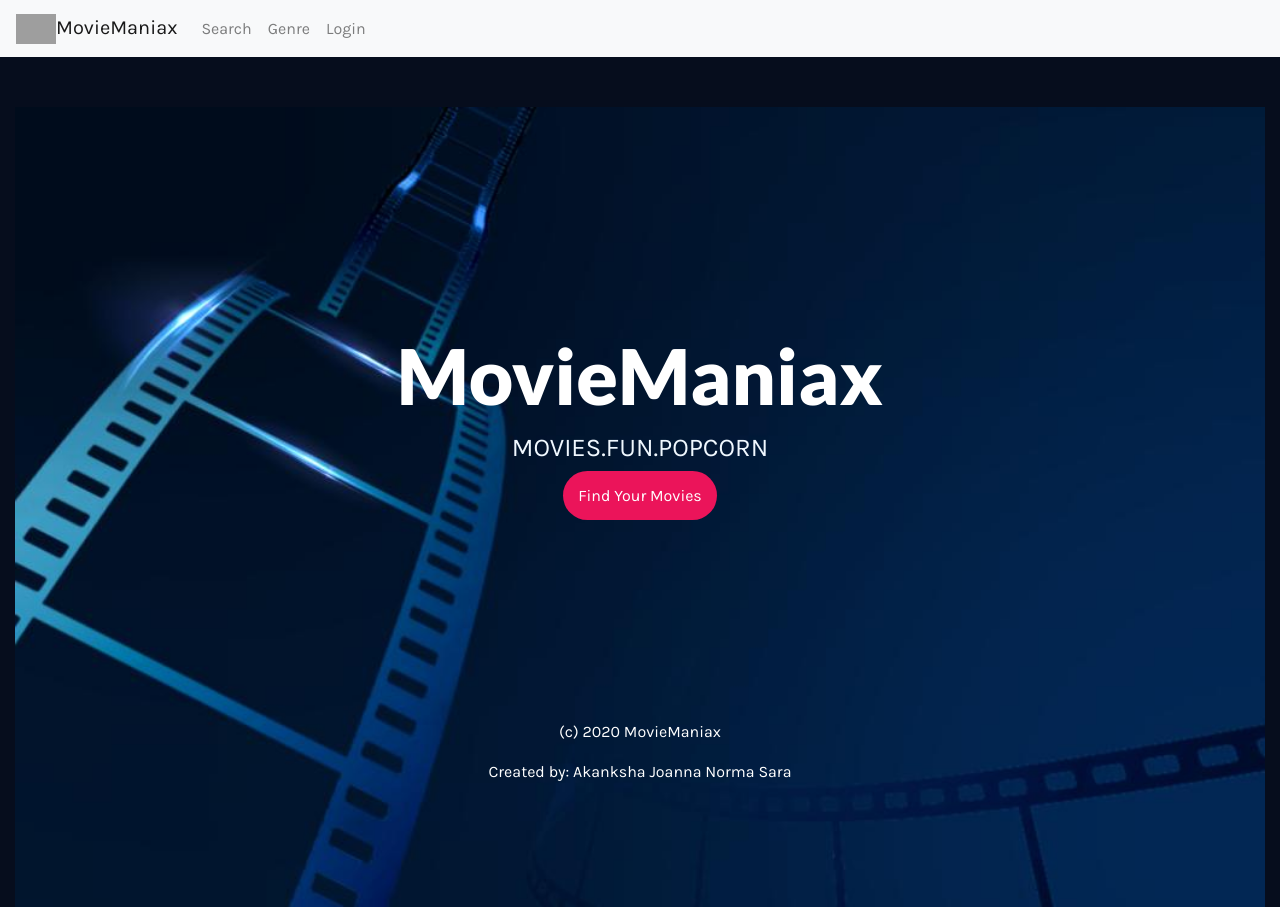
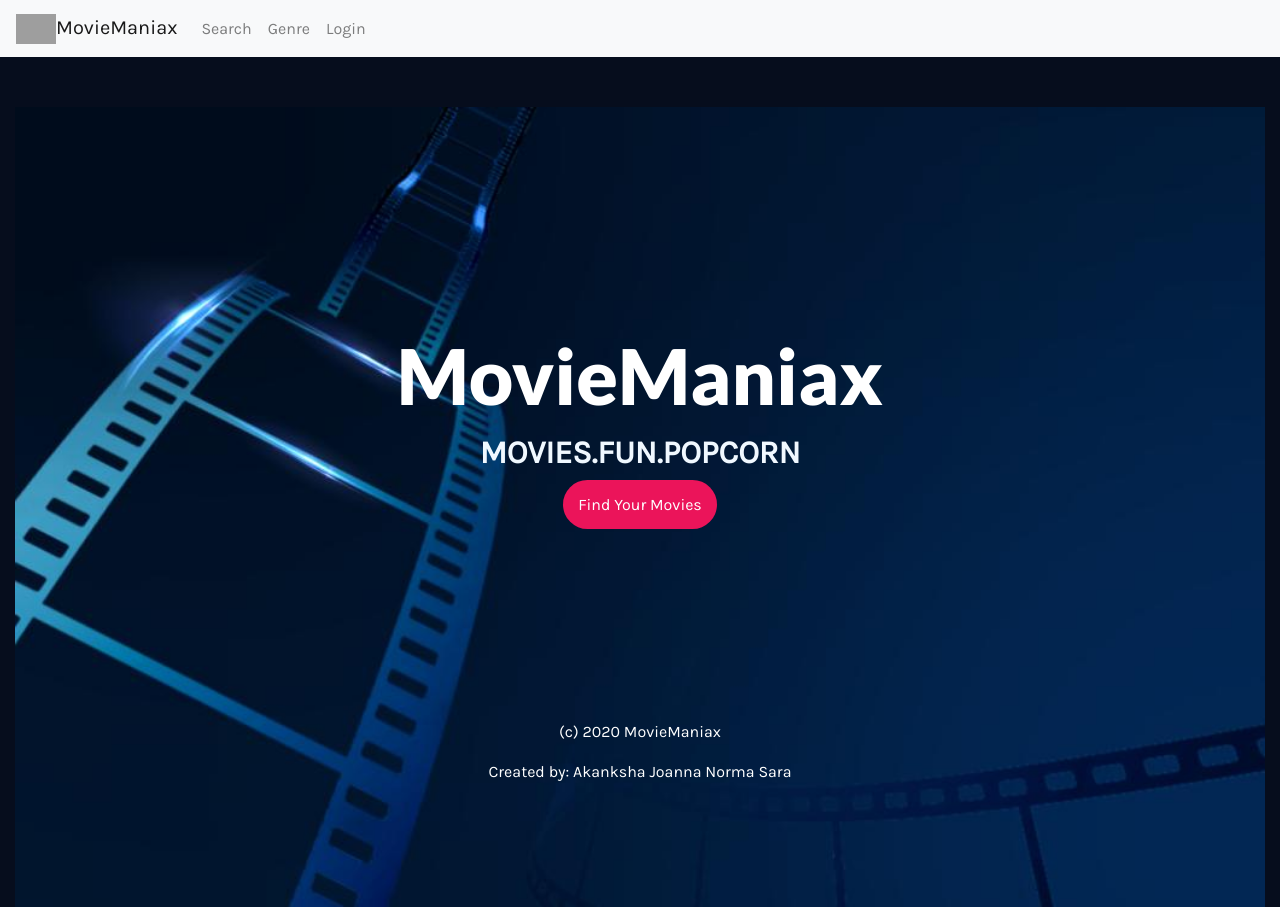
Before and after one commit to jsanthos01/MovieManiax, a React (Create React App) app in the folder client/: page / in a window 1280 px wide. Built offline with nearby package versions, Linux system fonts and the light colour scheme; grey boxes are pictures that could not be loaded.

Commit message:
changed fontsize

```diff
--- a/client/src/components/HomePage/HomePage.js
+++ b/client/src/components/HomePage/HomePage.js
@@ -6,7 +6,7 @@ function HomePage(){
         <div class="homeDiv">
             <div class="container styleCont">
                 <h1 class="display-7 title">MovieManiax</h1>
-                <p class="words">MOVIES.FUN.POPCORN</p>
+                <p class="words"><strong>MOVIES.FUN.POPCORN</strong></p>
                 <div class="btnContainer">
                     <a class="searchButton" href="/searchMovie" role="button">Find Your Movies</a>
                 </div>
--- a/client/src/components/style/HomePage.css
+++ b/client/src/components/style/HomePage.css
@@ -19,7 +19,7 @@
   .words{
     color: aliceblue;
     text-align: center;
-    font-size: 2vw;
+    font-size: 2.5vw;
   }
   .btnContainer{
     text-align: center;
```
